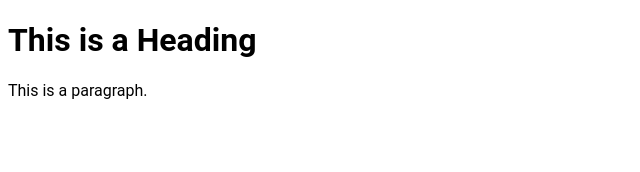
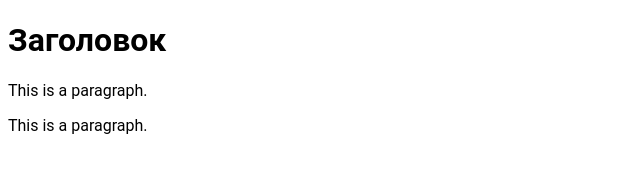
Before and after one commit to LinderJK/rsschool_cv, a plain HTML site: page index.html in a window 1280 px wide. Shown: the whole page, without its empty margins (0-640 px from the left). Drawn offline with Linux system fonts and the light colour scheme.

Commit message:
refactor: change structure html

```diff
--- a/index.html
+++ b/index.html
@@ -6,7 +6,9 @@
     <link rel="stylesheet" href="/style.css">
   </head>
   <body>
-    <h1>This is a Heading</h1>
+    <h1>Заголовок</h1>
     <p>This is a paragraph.</p>
+    <p>This is a paragraph.</p>
+
   </body>
 </html>
```
